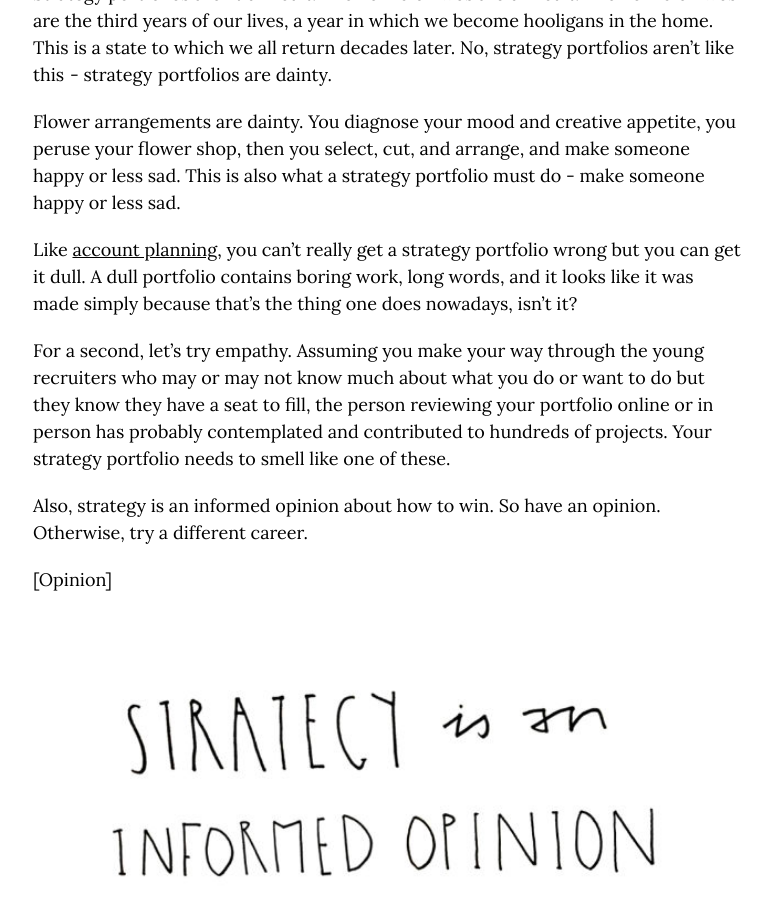
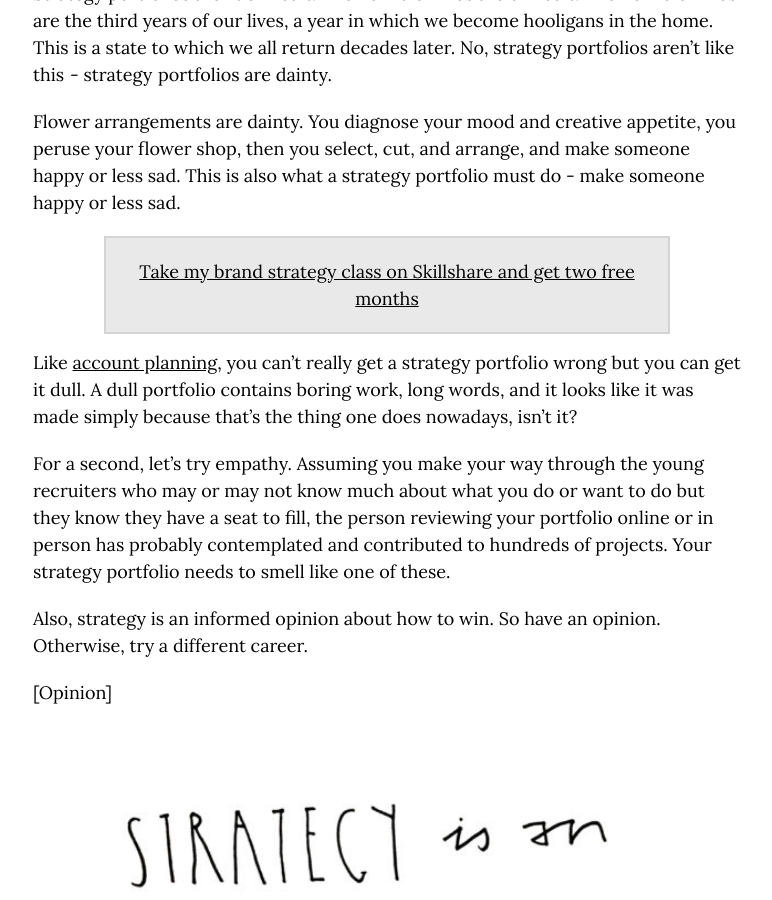
Before and after one commit to markhpollard/markhpollard.github.io, a Jekyll site: the page built from _posts/2019-01-10-your-strategy-portfolio-has-one-critical-job-surprise.markdown, in a window 1280 px wide and 900 px high, scrolled down 441 px. Shown: the whole window, without its empty margins (253-1025 px from the left). Built offline with Jekyll 4.4.1, drawn with Linux system fonts in a browser that asks for light colours; nearby versions of some CDN libraries.

Commit message:
Updated Your Strategy Portfolio Has One Critical Job Surprise

```diff
--- a/_posts/2019-01-10-your-strategy-portfolio-has-one-critical-job-surprise.markdown
+++ b/_posts/2019-01-10-your-strategy-portfolio-has-one-critical-job-surprise.markdown
@@ -17,6 +17,8 @@ image: "/uploads/you-can-get-it-dull.jpg"
 Strategy portfolios aren't difficult. The Terrible Twos are difficult. The Terrible Twos are the third years of our lives, a year in which we become hooligans in the home. This is a state to which we all return decades later. No, strategy portfolios aren't like this  - strategy  portfolios are dainty.
 
 Flower arrangements are dainty. You diagnose your mood and creative appetite, you peruse your flower shop, then you select, cut, and arrange, and make someone happy or less sad. This is also what a strategy portfolio must do - make someone happy or less sad.
+
+{% include promo.html %}
 
 Like [account planning](https://www.markpollard.net/how-to-do-account-planning-a-simple-approach/), you can't really get a strategy portfolio wrong but you can get it dull. A dull portfolio contains boring work, long words, and it looks like it was made simply because that's the thing one does nowadays, isn't it?
 
```
